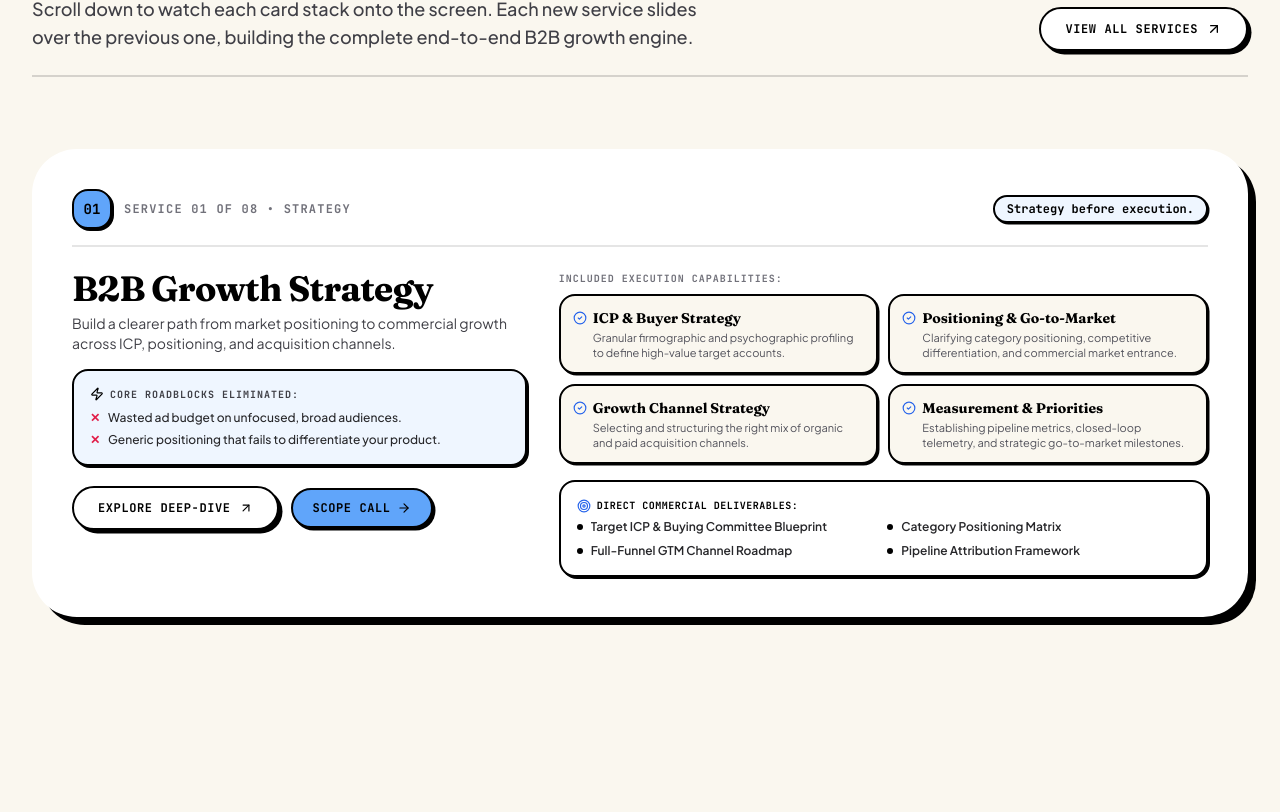
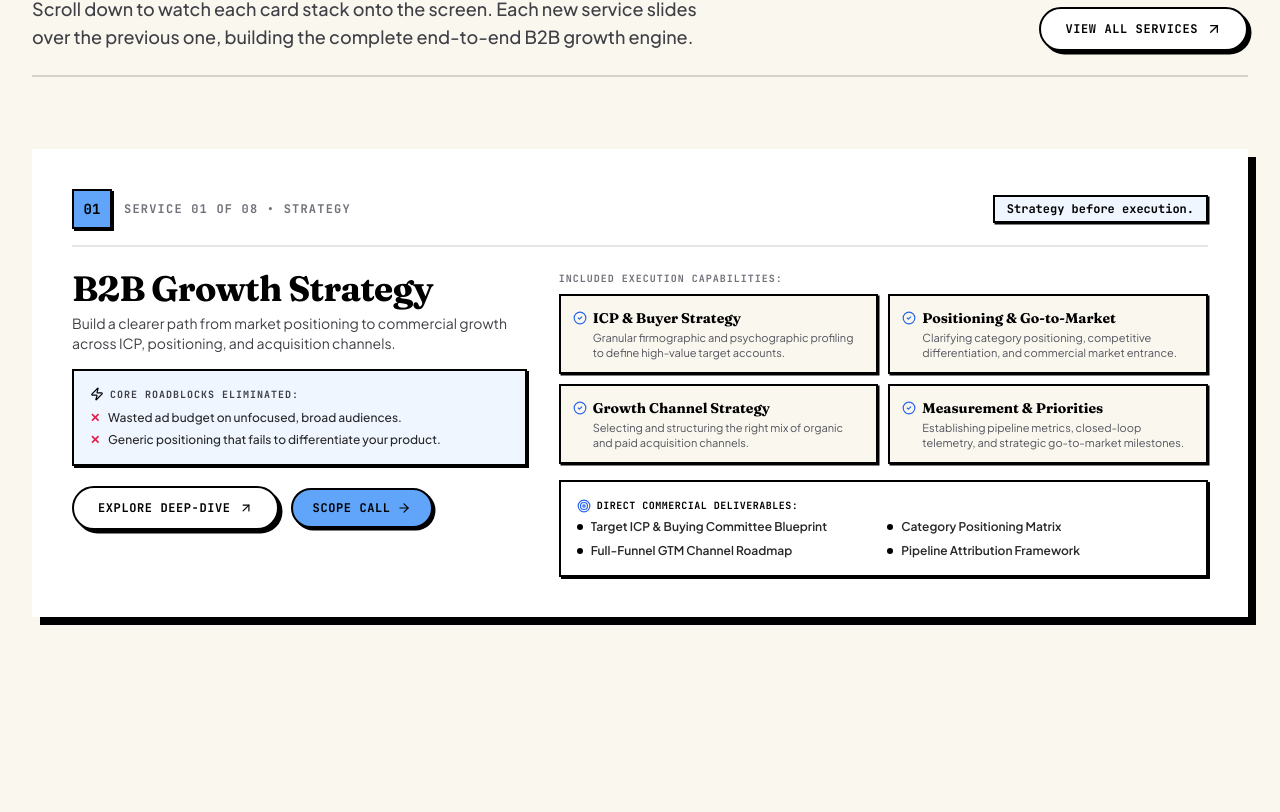
Before and after one commit to Kamu08/Saini-Nexus, a Next.js app: page / in a window 1280 px wide. Shown: the part 1788-2600 px from the top of the page. Built offline with nearby package versions, Linux system fonts and the light colour scheme.

Commit message:
style: remove rounded corners from service stacking cards, giving sharp neobrutalist borders

```diff
--- a/src/components/InteractiveServicesHub.tsx
+++ b/src/components/InteractiveServicesHub.tsx
@@ -86,13 +86,13 @@ export function InteractiveServicesHub() {
               }}
               className={`w-full ${!isLast ? "mb-[45vh] sm:mb-[55vh]" : "mb-8"} transition-all`}
             >
-              {/* Card Container */}
-              <div className="w-full bg-white rounded-[2rem] sm:rounded-[2.8rem] border-3 border-black p-5 sm:p-8 lg:p-10 shadow-[6px_6px_0px_#000000] sm:shadow-[8px_8px_0px_#000000] relative overflow-hidden">
+              {/* Card Container - Sharp corners, no rounded */}
+              <div className="w-full bg-white rounded-none border-3 border-black p-5 sm:p-8 lg:p-10 shadow-[6px_6px_0px_#000000] sm:shadow-[8px_8px_0px_#000000] relative overflow-hidden">
 
                 {/* Top Header Tab of the Card */}
                 <div className="flex flex-wrap items-center justify-between gap-3 pb-4 border-b-2 border-black/10">
                   <div className="flex items-center gap-2.5 sm:gap-3">
-                    <span className={`w-9 h-9 sm:w-10 sm:h-10 rounded-xl sm:rounded-2xl ${accent.badgeBg} border-2 border-black text-black flex items-center justify-center font-mono text-xs sm:text-sm font-extrabold shadow-[2px_2px_0px_#000000]`}>
+                    <span className={`w-9 h-9 sm:w-10 sm:h-10 rounded-none ${accent.badgeBg} border-2 border-black text-black flex items-center justify-center font-mono text-xs sm:text-sm font-extrabold shadow-[2px_2px_0px_#000000]`}>
                       {srv.number}
                     </span>
                     <span className="text-[11px] sm:text-xs font-mono font-extrabold uppercase tracking-widest text-zinc-500">
@@ -101,7 +101,7 @@ export function InteractiveServicesHub() {
                   </div>
 
                   <div className="flex items-center gap-2">
-                    <span className={`px-3 py-1 rounded-full ${accent.headerBg} border-2 border-black text-black font-mono text-[10px] sm:text-xs font-bold shadow-[1.5px_1.5px_0px_#000000]`}>
+                    <span className={`px-3 py-1 rounded-none ${accent.headerBg} border-2 border-black text-black font-mono text-[10px] sm:text-xs font-bold shadow-[1.5px_1.5px_0px_#000000]`}>
                       {srv.premiumPositioning}
                     </span>
                   </div>
@@ -122,7 +122,7 @@ export function InteractiveServicesHub() {
                     </div>
 
                     {/* Solves Friction Box */}
-                    <div className={`p-3.5 sm:p-4 rounded-2xl ${accent.headerBg} border-2 border-black space-y-2 shadow-[2px_2px_0px_#000000]`}>
+                    <div className={`p-3.5 sm:p-4 rounded-none ${accent.headerBg} border-2 border-black space-y-2 shadow-[2px_2px_0px_#000000]`}>
                       <span className="text-[10px] font-mono font-extrabold uppercase tracking-widest text-zinc-700 flex items-center gap-1.5">
                         <Zap className="w-3.5 h-3.5 text-black" />
                         Core Roadblocks Eliminated:
@@ -168,7 +168,7 @@ export function InteractiveServicesHub() {
                         {srv.capabilities.map((cap, i) => (
                           <div
                             key={i}
-                            className="p-3 rounded-2xl bg-[#FAF7EF] border-2 border-black shadow-[1.5px_1.5px_0px_#000000] space-y-0.5"
+                            className="p-3 rounded-none bg-[#FAF7EF] border-2 border-black shadow-[1.5px_1.5px_0px_#000000] space-y-0.5"
                           >
                             <div className="flex items-center gap-1.5 font-serif font-bold text-xs sm:text-sm text-black">
                               <CheckCircle2 className="w-3.5 h-3.5 text-[#2563EB] shrink-0" />
@@ -183,7 +183,7 @@ export function InteractiveServicesHub() {
                     </div>
 
                     {/* Direct Commercial Deliverables Bar */}
-                    <div className="p-3.5 sm:p-4 rounded-2xl bg-white border-2 border-black space-y-1.5 shadow-[2px_2px_0px_#000000]">
+                    <div className="p-3.5 sm:p-4 rounded-none bg-white border-2 border-black space-y-1.5 shadow-[2px_2px_0px_#000000]">
                       <span className="text-[10px] font-mono font-extrabold uppercase tracking-wider text-black flex items-center gap-1.5">
                         <Target className="w-3.5 h-3.5 text-[#2563EB]" />
                         Direct Commercial Deliverables:
```
